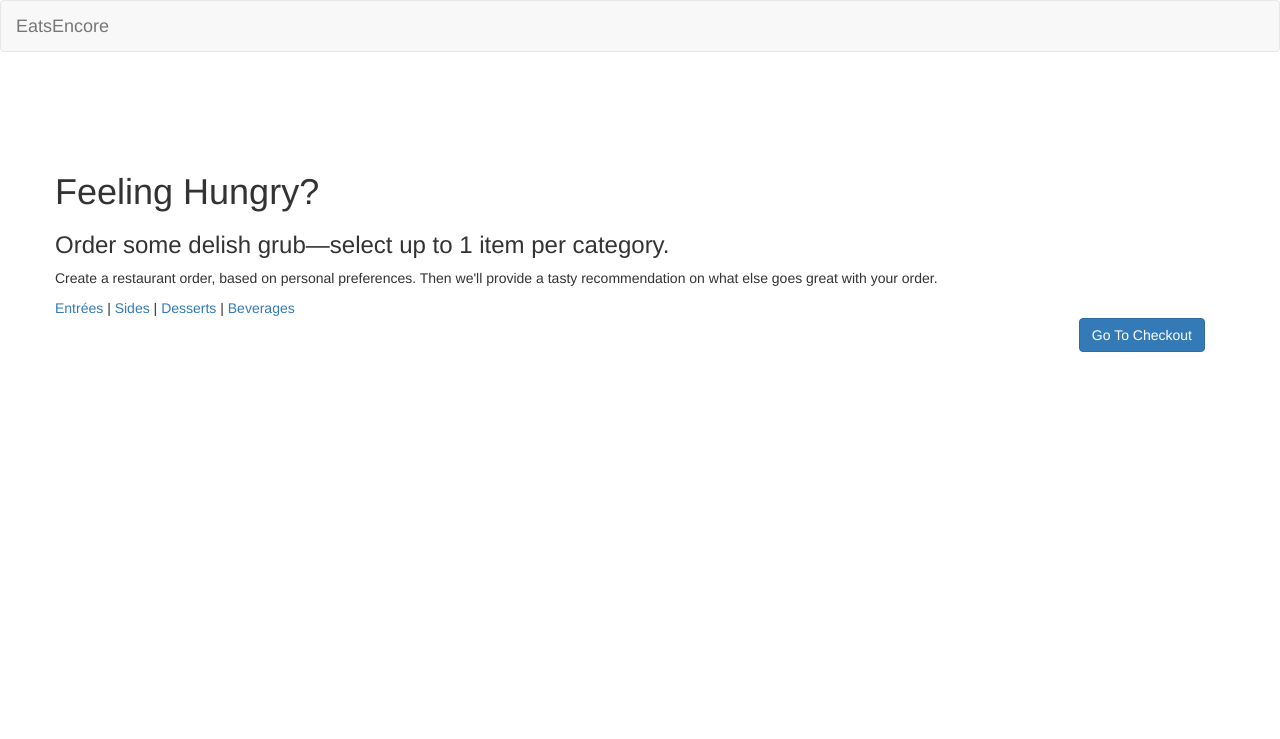
After one commit to ocsc-datascience/EatsEncore, a Flask app: template templates/menu2.html in a window 1280 px wide. The commit adds this page. Shown: the top 739 px of the page. Run offline with Flask 2, Linux system fonts and the light colour scheme; the template is opened without the code that fills it, so the values that code supplies are empty; some libraries are stand-ins or nearby versions.

Commit message:
trying something new on menu2 ... should work better with db

```diff
--- /dev/null
+++ b/templates/menu2.html
@@ -0,0 +1,75 @@
+
+ <html>
+
+<head>
+  <meta charset="utf-8">
+  <title>
+    EatsEncore Menu
+  </title>
+
+  <!-- Bring in the project's Bootstrap Stylesheet -->
+  <link rel="stylesheet" href="https://maxcdn.bootstrapcdn.com/bootstrap/3.3.7/css/bootstrap.min.css" integrity="sha384-BVYiiSIFeK1dGmJRAkycuHAHRg32OmUcww7on3RYdg4Va+PmSTsz/K68vbdEjh4u" crossorigin="anonymous">
+  <link rel="stylesheet" href="style.css">
+
+  <!-- Bring in jQuery -->
+  <script type="text/javascript" src="https://code.jquery.com/jquery-1.11.3.min.js"></script>
+</head>
+
+<body>
+  <!--NAV BAR -->
+  <nav class="navbar navbar-default">
+    <div class="container-fluid">
+      <!-- Brand and toggle get grouped for better mobile display
+        DOES THIS NEED TOGGLE? ALSO, WHAT DOES COLLAPSED MEAN HERE?-->
+      <div class="navbar-header">
+        <button type="button" class="navbar-toggle collapsed" data-toggle="collapse" data-target="#bs-example-navbar-collapse-1" aria-expanded="false">
+        <!--
+        <span class="sr-only">Toggle navigation</span>
+        <span class="icon-bar"></span>
+        <span class="icon-bar"></span>
+        <span class="icon-bar"></span>
+        -->
+      </button>
+
+        <a class="navbar-brand" href="#">EatsEncore</a>
+<!--              <div class="form-group"> -->
+                <!-- Submit Button: NEEDS TO FLOAT RIGHT
+                <button class="btn btn-primary " name="submit" type="submit">
+                  Go To Checkout
+                </button>-->
+      </div>
+
+      <!--NAVBAR CONTENT-->
+      <div class="collapse navbar-collapse" id="bs-example-navbar-collapse-1">
+        <form class="navbar-form navbar-left">
+          <div class="form-group">
+            <!--SEARCH BOX
+            <input type="text" class="form-control" placeholder="Find what you're craving">
+          </div>
+          <button type="submit" class="btn btn-default">MMMmmmmm</button>-->
+        </form>
+      </div>
+      <!-- /.navbar-collapse -->
+    </div>
+    <!-- /.container-fluid -->
+  </nav>
+
+
+  <!--HOMEPAGE: LEFT COLUMN CODE GOES HERE-->
+  <div class="container">
+    <!-- First Row: IS THIS CORRECT? IS IT A ROW? -->
+    <div class="row">
+      <!-- 1 of 2 columns -->
+      <div class="col-xs-6 col-md-12 ">
+      </div>
+      <h1>Feeling Hungry?</h1>
+      <h3>Order some delish grub—select up to 1 item per category.</h3>
+      <p>Create a restaurant order, based on personal preferences. Then we'll provide a tasty recommendation on what else goes great with your order.
+      </p>
+        <a href="#">Entrées</a> | <a href="#">Sides</a> | <a href="#">Desserts</a> | <a href="#">Beverages</a>
+
+
+<div style="text-align: right; padding-right: 20px">
+  <button class="btn btn-primary " name="submit" type="submit">Go To Checkout</button>
+</div>
+<p></p>
--- a/templates/menu_choose_items.html
+++ b/templates/menu_choose_items.html
@@ -536,7 +536,7 @@
 <p></p>
 
 <div style="text-align: center;">
-  <button id="submit" type="submit" class="btn btn-default" style="padding-right: 10px, padding-left:10px">Next 20 Items</button>
+  <button id="submit" type="submit" class="btn btn-default" style="padding-right: 10px, padding-left:10px">Next 30 Items</button>
   <button class="btn btn-primary " name="submit" type="submit" style="padding-left: 10px">Go To Checkout</button>
 </div>
             <p></p>
```
